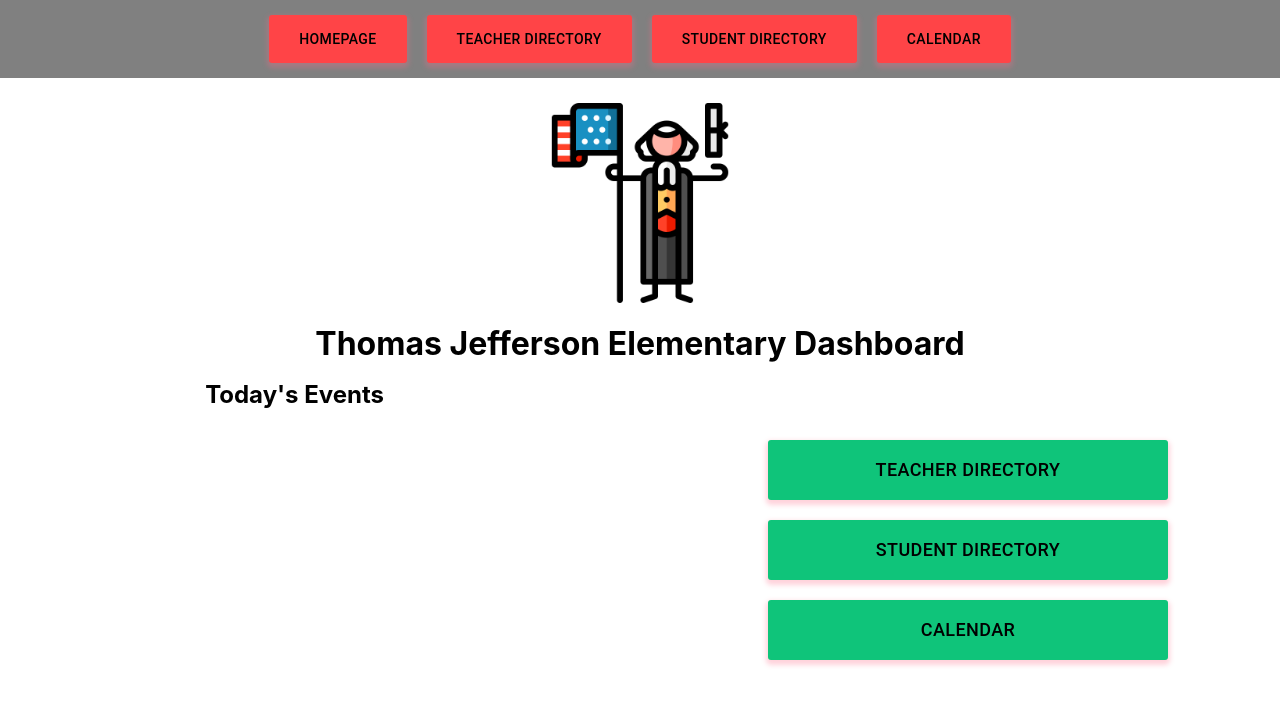
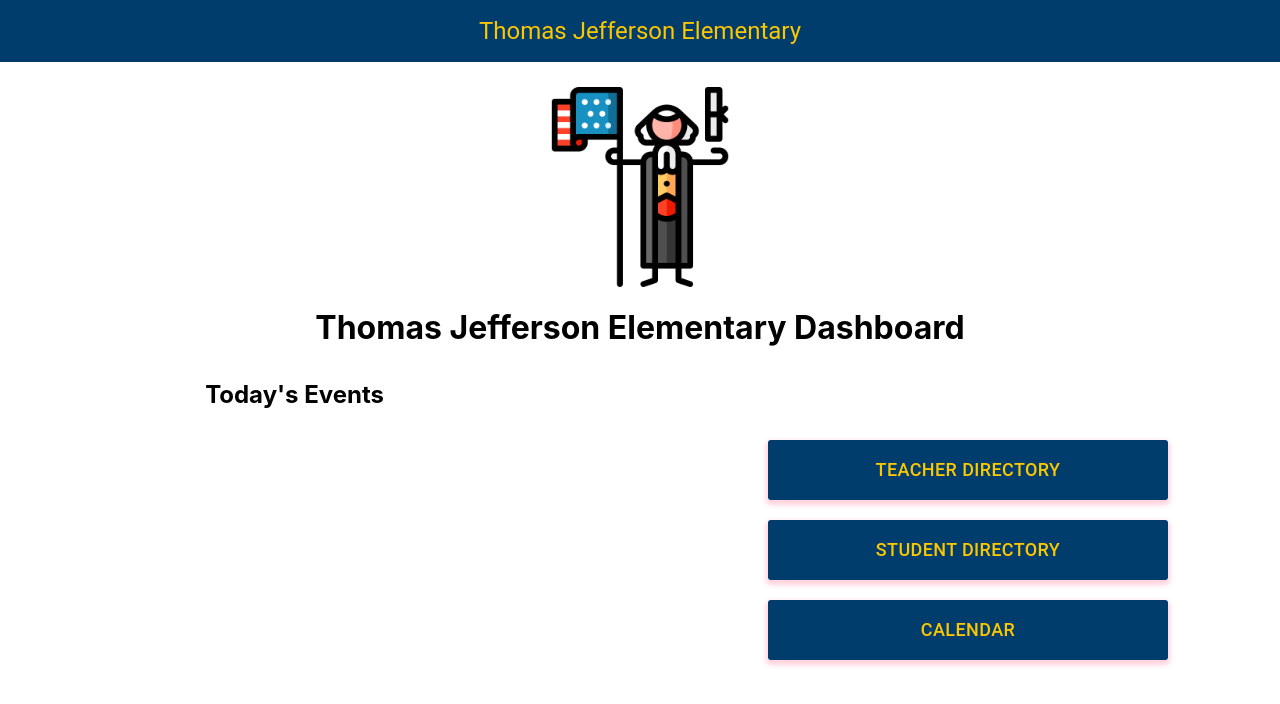
Before and after one commit to Dhruv-Batra/Dashboard, a React (Create React App) app: page / in a window 1280 px wide. Shown: the top 704 px of the page. Built offline with nearby package versions, Linux system fonts and the light colour scheme.

Commit message:
Made minor styling edits per client request

```diff
--- a/src/App.js
+++ b/src/App.js
@@ -33,15 +33,18 @@ function App() {
         <h1>This is something I added</h1>
       </header> */}
       <BrowserRouter>
-      <Navbar />
-      <div>
-            <Switch>
-                <Route path="/teacher"  component={Teacher} />
-                <Route path="/student"  component={Student} />
-                <Route path="/classes"  component={Classes} />
-                <Route path="/calendar"  component={Calendar} />
-                <Route path="/" exact component={Home} />
-            </Switch>
+        {/* <Navbar /> */}
+        <div>
+          <Switch>
+            <Route path="/" exact component={Home} />
+            <div>
+              <Navbar />
+              <Route path="/teacher" component={Teacher} />
+              <Route path="/student" component={Student} />
+              <Route path="/classes" component={Classes} />
+              <Route path="/calendar" component={Calendar} />
+            </div>
+          </Switch>
         </div>
       </BrowserRouter>
     </div>
--- a/src/components/Home/Home.js
+++ b/src/components/Home/Home.js
@@ -1,12 +1,12 @@
-import { Button, withStyles, Card } from "@material-ui/core";
+import { Button, withStyles, Typography, Card } from "@material-ui/core";
 import { Link } from "react-router-dom";
 export default function Home() {
   const StyledButton = withStyles({
     root: {
-      background: "#0FC47A", // gradient color l -> r
+      background: "#003c6c", // gradient color l -> r
       borderRadius: 3,
       border: 0,
-      color: "black", // text color
+      color: "#FDC700", // text color
       height: 60,
       width: 400,
       padding: "0 30px",
@@ -21,38 +21,41 @@ export default function Home() {
   })(Button);
   return (
     <div className="main-div">
-    <div className="tj-logo" style={{display:"flex", justifyContent:"center", paddingTop: "25px"}}>
-    <img src="./images/thomas-jefferson.png" alt="thomas jefferson logo" height="200px" width="200px"/>
+      <div style={{ padding: "15px", backgroundColor: "#003c6c", display: "flex", flexDirection: "row", justifyContent: "center" }}>
+        <Typography variant="h5" style={{color:"#FDC700"}}>Thomas Jefferson Elementary</Typography>
       </div>
-    <div style={{display:"flex", justifyContent:"center"}}>
+      <div className="tj-logo" style={{ display: "flex", justifyContent: "center", paddingTop: "25px" }}>
+        <img src="./images/thomas-jefferson.png" alt="thomas jefferson logo" height="200px" width="200px" />
+      </div>
+      <div style={{ display: "flex", justifyContent: "center" }}>
         <h1>Thomas Jefferson Elementary Dashboard</h1>
-    <br/>
+        <br />
       </div>
 
-    <div className="calendar-container" style={{position:"absolute", right: '70%', top: "45%"}}>
+      <div className="calendar-container" style={{ position: "absolute", right: '70%', top: "45%" }}>
         <h2>Today's Events</h2>
       </div>
       {/* button container */}
-    <div className = "button-container" style={{position:"absolute", left: '60%', top: "55%"}}>
-        <div className="button-styling" style={{display: "flex", flexDirection: "column", alignItems: "center"  }}>
-      <Link to="/page" style={{ textDecoration: "none"}}>
-        <StyledButton variant="contained" color="#0FC47A">
+      <div className="button-container" style={{ position: "absolute", left: '60%', top: "55%" }}>
+        <div className="button-styling" style={{ display: "flex", flexDirection: "column", alignItems: "center" }}>
+          <Link to="/teacher" style={{ textDecoration: "none" }}>
+            <StyledButton variant="contained" color="primary">
               Teacher Directory
         </StyledButton>
           </Link>
-      <br/>
-      <Link to="/page" style={{ textDecoration: "none" }}>
-        <StyledButton variant="contained" color="#0FC47A">
+          <br />
+          <Link to="/student" style={{ textDecoration: "none" }}>
+            <StyledButton variant="contained" color="primary">
               Student Directory
         </StyledButton>
           </Link>
-      <br/>
-      <Link to="/page" style={{ textDecoration: "none" }}>
-        <StyledButton variant="contained" color="#0FC47A">
+          <br />
+          <Link to="/calendar" style={{ textDecoration: "none" }}>
+            <StyledButton variant="contained" color="primary">
               Calendar
         </StyledButton>
           </Link>
-      <br/>
+          <br />
         </div>
       </div>
     </div>
--- a/src/components/Navbar.js
+++ b/src/components/Navbar.js
@@ -3,7 +3,7 @@ import { Button, withStyles } from '@material-ui/core';
 export default function Navbar() {
     const StyledButton = withStyles({
         root: {
-          background: 'linear-gradient(45deg, #ff4447 30%, #ff4447 90%)', // gradient color l -> r
+          background: 'linear-gradient(45deg, #FDC700 30%, #FDC700 90%)', // gradient color l -> r
           borderRadius: 3,
           border: 0,
           color: 'black', // text color
@@ -17,7 +17,7 @@ export default function Navbar() {
       })(Button);
 
     return (
-        <div style={{ padding: "15px", backgroundColor: "gray", display: "flex", flexDirection: "row", justifyContent: "center" }}>
+        <div style={{ padding: "15px", backgroundColor: "#003c6c", display: "flex", flexDirection: "row", justifyContent: "center" }}>
         {/* placeholder bar color ^ */}
             <Link to="/" style={{ textDecoration: "none" }}>
                 <StyledButton style={{ marginLeft: "10px", marginRight: "10px"  }}>
--- a/src/components/Student/Student.js
+++ b/src/components/Student/Student.js
@@ -1,7 +1,7 @@
 export default function Student(){
     return(
         <div>
-
+            Student Page
         </div>
     )
 }
```
Lines whose indentation alone changed are shown as unchanged.
